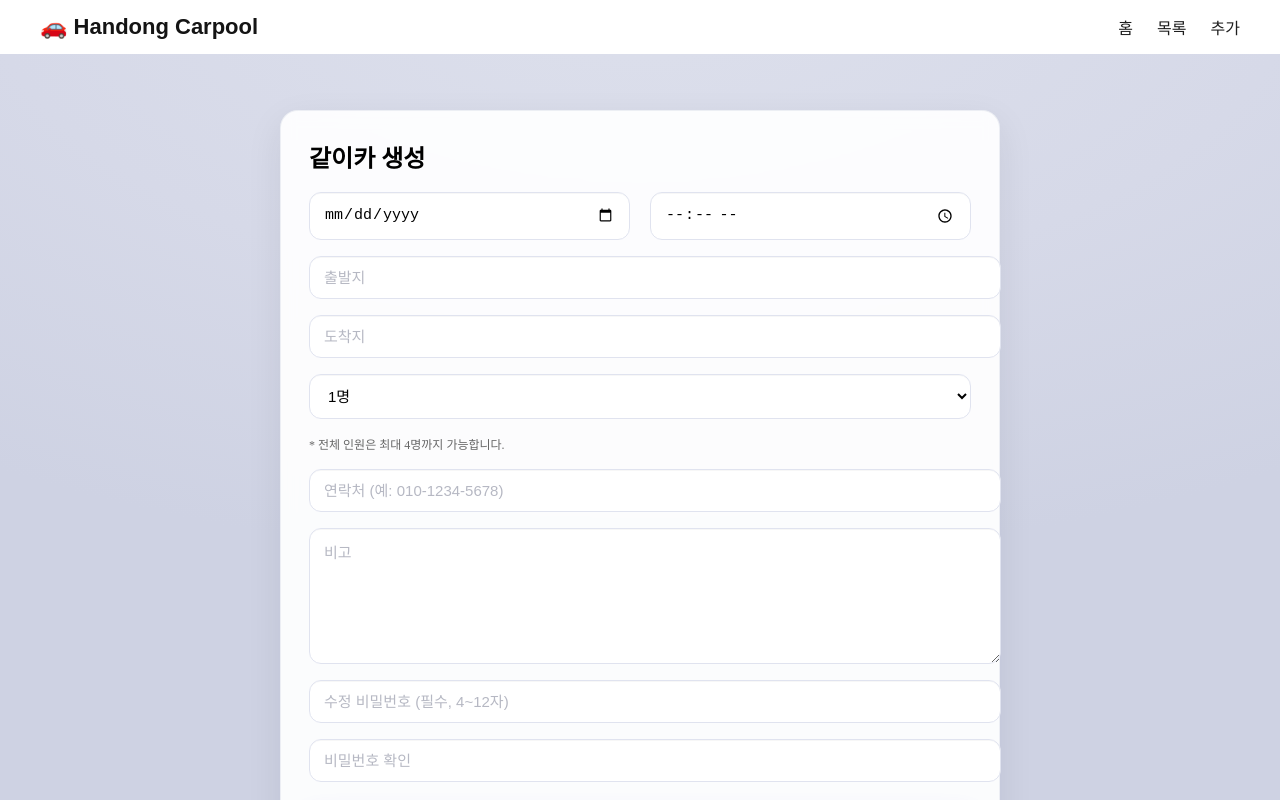
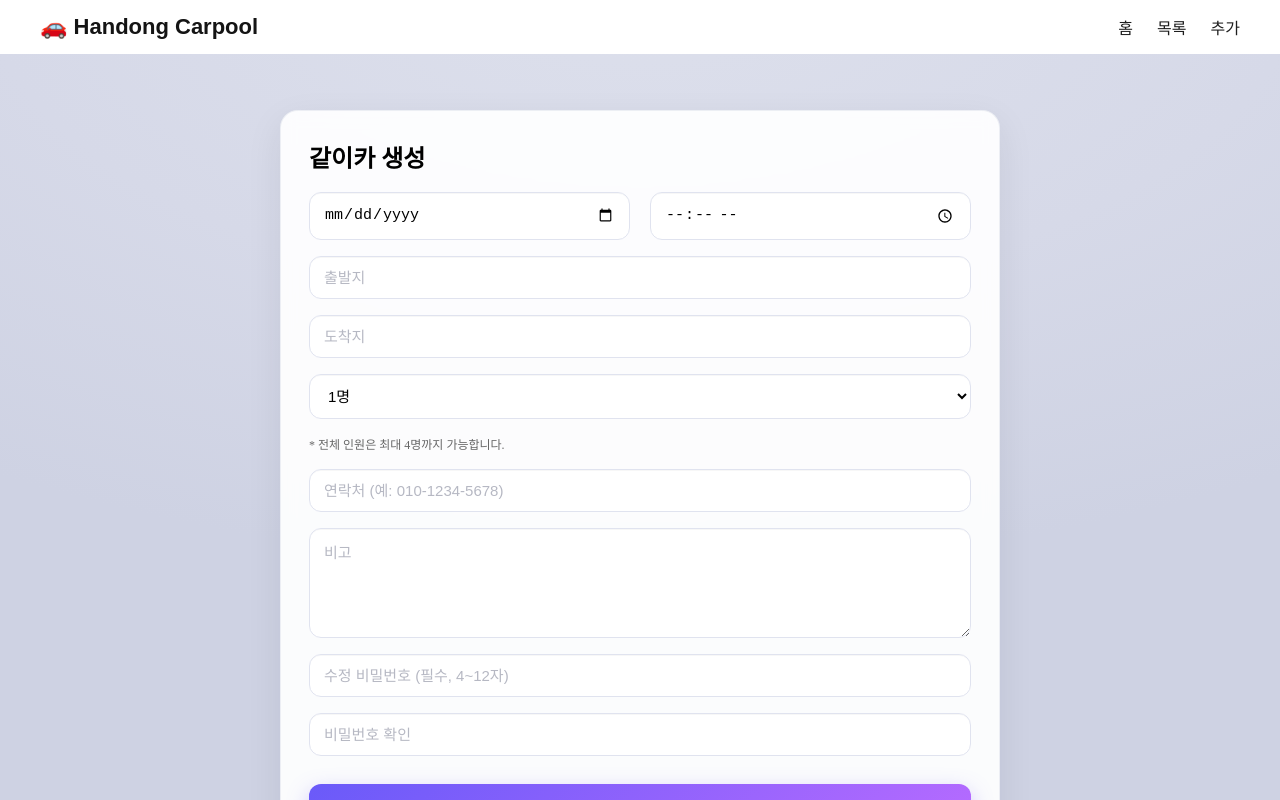
Before and after one commit to zzuniy/HandongCar_my, a React (Create React App) app: page /create in a window 1280 px wide. Shown: the top 800 px of the page. Built offline with nearby package versions, Linux system fonts and the light colour scheme; no server answers.

Commit message:
css fixed

```diff
--- a/src/assets/styles/dayeon.module.css
+++ b/src/assets/styles/dayeon.module.css
@@ -1,15 +1,23 @@
 /* src/assets/styles/Dayeon.module.css */
-/* 전역(:root, body) 없음 — 오직 이 모듈을 import한 컴포넌트에만 영향 */
 
+/* 전체 요소 크기 계산을 border-box 기준으로 통일 */
+*,
+*::before,
+*::after {
+  box-sizing: border-box;
+}
+
+/* ===== 페이지 공통 구조 ===== */
 .page{
   min-height:100dvh;
   display:flex;
   align-items:flex-start;
   justify-content:center;
   padding:56px 20px;
-  /* 배경은 이 페이지에서만 보이게 */
   background: radial-gradient(1200px 600px at 50% -10%, #dde0ec, #d6d9e8 55%, #ced2e3 100%);
 }
+
+/* 이하 그대로 */
 .container{ width:100%; max-width:720px; }
 .card{
   background: rgba(255,255,255,.92);
@@ -20,6 +28,7 @@
   box-shadow: 0 12px 36px rgba(22,24,35,.08);
   padding: 28px;
 }
+/* ... (이하 기존 내용 그대로 유지) */
 h1{ margin:0 0 18px; font-size:24px; }
 
 .form{ display:grid; gap:16px; }
```
